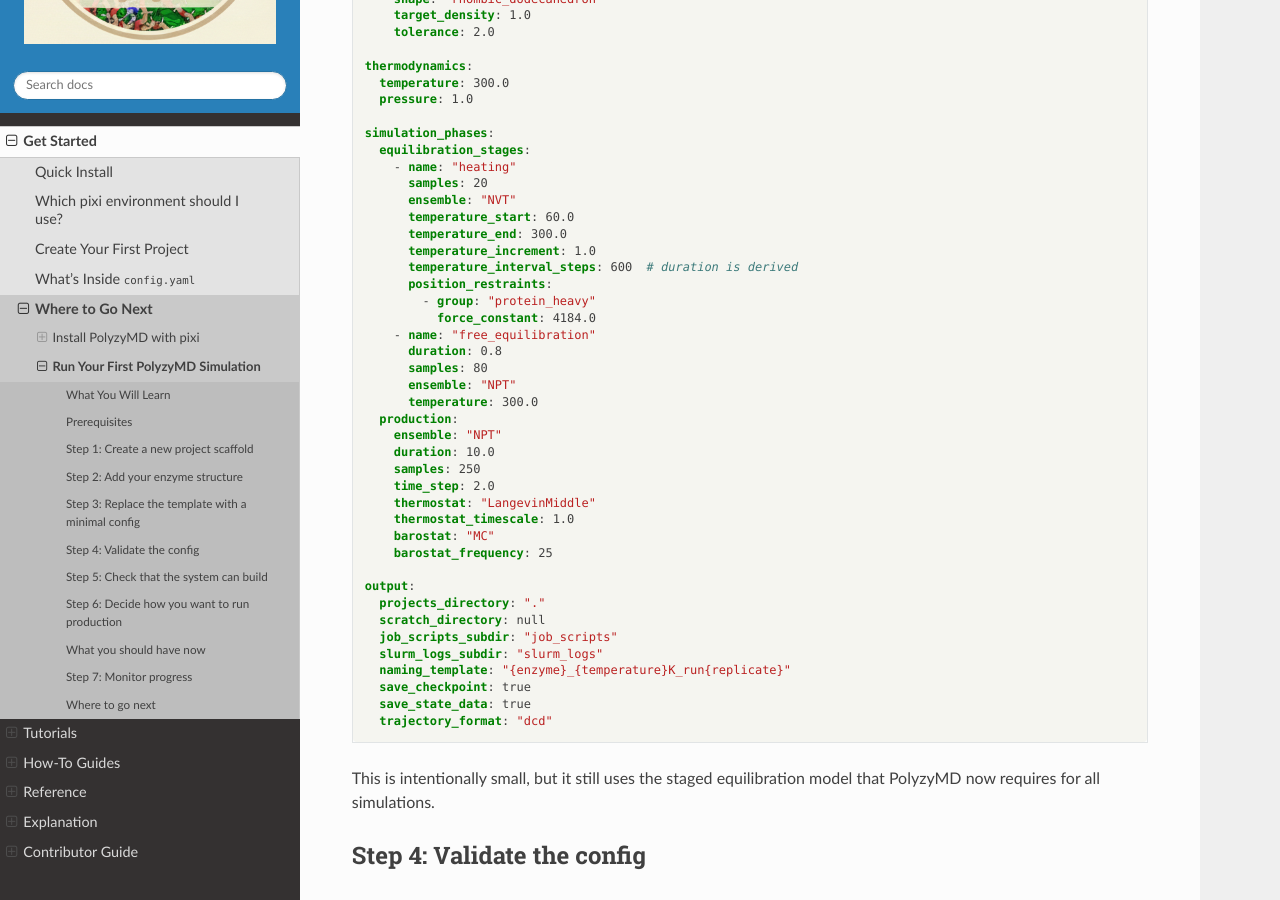
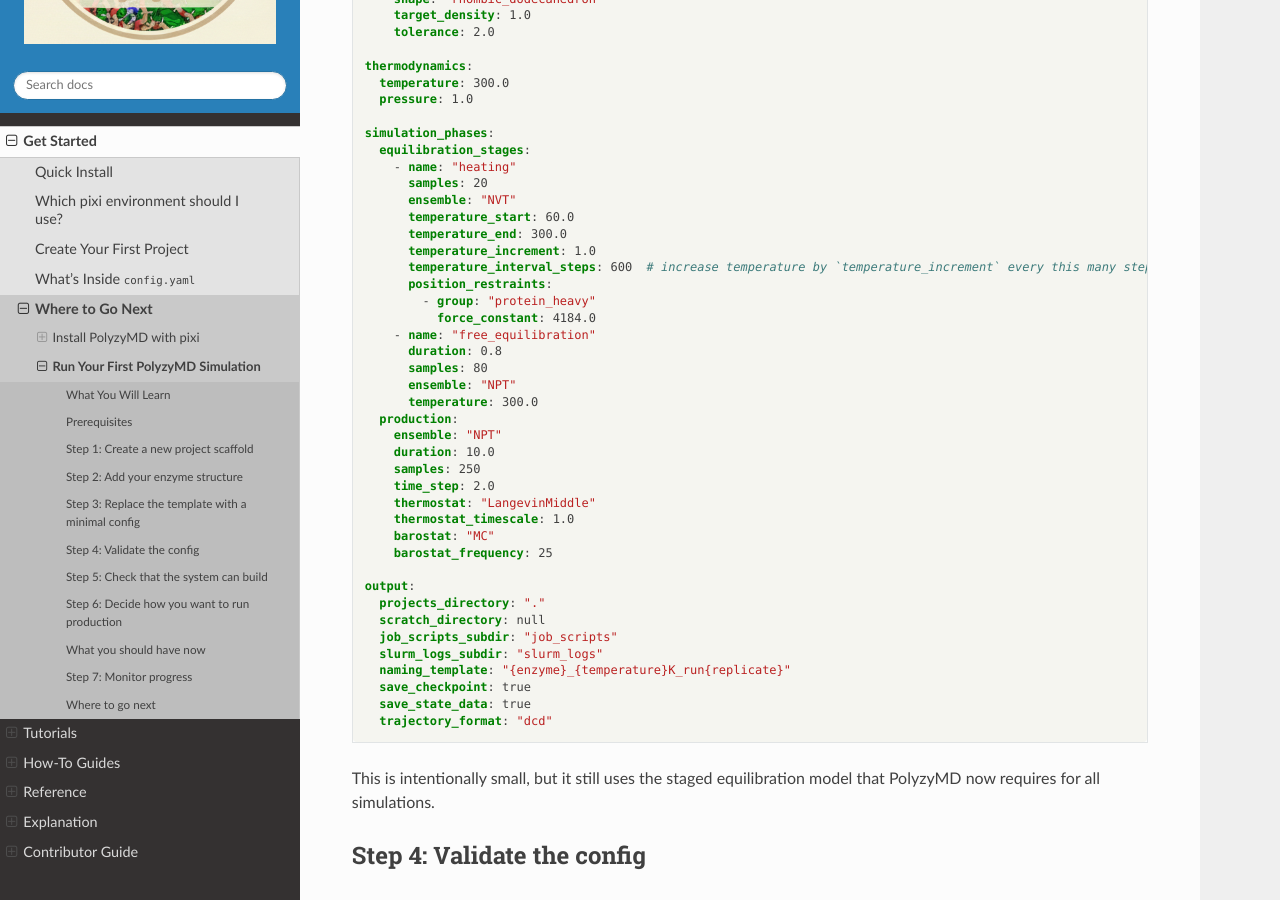
Before and after one commit to joelaforet/polyzymd, a Sphinx documentation site: the page built from docs/source/get_started/quickstart.md, in a window 1280 px wide and 900 px high, scrolled down 2290 px. Built offline with Sphinx 7.4.7 and the Read the Docs theme 3.1.0, drawn with Linux system fonts in a browser that asks for light colours.

Commit message:
docs(quickstart): Update language on temperature ramping

```diff
--- a/docs/source/get_started/quickstart.md
+++ b/docs/source/get_started/quickstart.md
@@ -117,7 +117,7 @@ simulation_phases:
       temperature_start: 60.0
       temperature_end: 300.0
       temperature_increment: 1.0
-      temperature_interval_steps: 600  # duration is derived
+      temperature_interval_steps: 600  # increase temperature by `temperature_increment` every this many steps
       position_restraints:
         - group: "protein_heavy"
           force_constant: 4184.0
```
